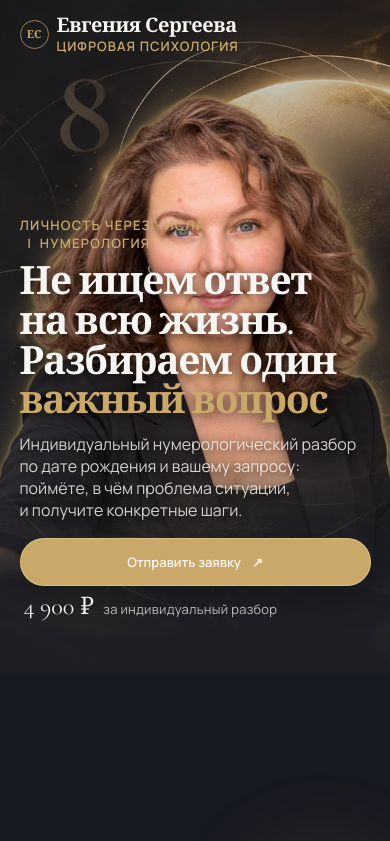
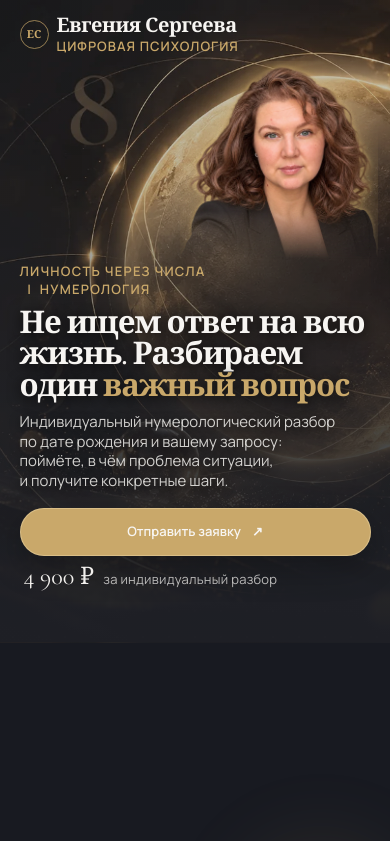
Before and after one commit to JPoli-lang/evgeniya-sergeeva, a plain HTML site: page index.html in a window 390 px wide. Shown: the top 841 px of the page. Drawn offline with nearby package versions, Linux system fonts and the light colour scheme.

Commit message:
Обновление 03.11 18:58 МСК

```diff
--- a/img/01-первый-экран-вариант-4.css
+++ b/img/01-первый-экран-вариант-4.css
@@ -507,7 +507,7 @@
   }
 }
 
-/* Mobile cover: artwork and portrait lead into the text in normal flow. */
+/* Mobile cover: leave the portrait unobstructed, then begin the copy below it. */
 @media (max-width: 760px) {
   #экран-1 { background: #181a21; }
   .hero { min-height: 0; padding-bottom: clamp(52px, 14vw, 64px); background: linear-gradient(180deg, #20222b, #181a21 90%); }
@@ -518,20 +518,26 @@
     background-position: center, 74% top;
     background-repeat: no-repeat;
   }
-  .hero__copy { padding-top: clamp(150px, 40vw, 184px); }
+  .hero__copy { padding-top: 202px !important; }
   .portrait {
     top: 0;
-    right: calc(-1 * clamp(18px, 5vw, 28px));
-    width: min(100vw, 430px);
+    right: calc(-1 * clamp(4px, 2vw, 12px));
+    width: 198px;
+    height: 198px;
+    overflow: hidden;
   }
   .portrait__aura { opacity: .5; }
   .portrait__image {
+    width: 198px;
+    height: 198px;
+    object-fit: cover;
+    object-position: 50% 18%;
     -webkit-mask-image: linear-gradient(to bottom, #000 0 65%, rgb(0 0 0 / .85) 76%, rgb(0 0 0 / .3) 91%, transparent 100%);
     mask-image: linear-gradient(to bottom, #000 0 65%, rgb(0 0 0 / .85) 76%, rgb(0 0 0 / .3) 91%, transparent 100%);
   }
   .eyebrow { max-width: none; margin-bottom: 10px; }
-  #экран-1 h1 { max-width: none; font-size: clamp(36px, 10vw, 44px); line-height: 1.02; letter-spacing: -.035em; text-shadow: 0 2px 14px rgb(0 0 0 / .8); }
-  .lead { max-width: 36ch; margin-top: 12px; font-size: 16px; line-height: 1.38; text-shadow: 0 2px 10px rgb(0 0 0 / .8); }
+  #экран-1 h1 { max-width: none; font-size: clamp(30px, 8vw, 34px); line-height: 1; letter-spacing: -.035em; text-shadow: 0 2px 14px rgb(0 0 0 / .8); }
+  .lead { max-width: 36ch; margin-top: 10px; font-size: 15px; line-height: 1.32; text-shadow: 0 2px 10px rgb(0 0 0 / .8); }
   #экран-1 .hero__actions {
     display: flex !important;
     align-items: stretch;
@@ -550,6 +556,18 @@
   .hero__price small { max-width: none; margin-top: 0; }
 }
 
+/* Short phones retain the action in the opening view without placing copy over the portrait. */
+@media (max-width: 760px) and (max-height: 600px) {
+  .hero { padding-bottom: 32px; }
+  .hero__copy { padding-top: 148px !important; }
+  .portrait { width: 150px; height: 150px; }
+  .portrait__image { width: 150px; height: 150px; }
+  .eyebrow { display: none; }
+  #экран-1 h1 { font-size: 27px; }
+  .lead { margin-top: 8px; font-size: 13.5px; line-height: 1.24; }
+  #экран-1 .hero__actions { margin-top: 8px; }
+}
+
 /* Keep the call to action inside the cover on short desktop windows. */
 @media (min-width: 761px) and (max-height: 760px) {
   .hero { min-height: 600px; padding-top: 16px; padding-bottom: 18px; }
--- a/index.html
+++ b/index.html
@@ -81,7 +81,7 @@
 </head>
 <body>
 <section class="блок блок--первый-экран первый-экран--сцена тёмный фон--пятна" id="экран-1" data-тип="первый-экран" data-схема="сцена" data-картинка="фото">
-  <link rel="stylesheet" href="img/01-первый-экран-вариант-4.css">
+<link rel="stylesheet" href="img/01-первый-экран-вариант-4.css?v=mobile-portrait-5">
   <main class="hero" aria-labelledby="hero-title">
     <div class="hero__art" aria-hidden="true"></div>
 
```
